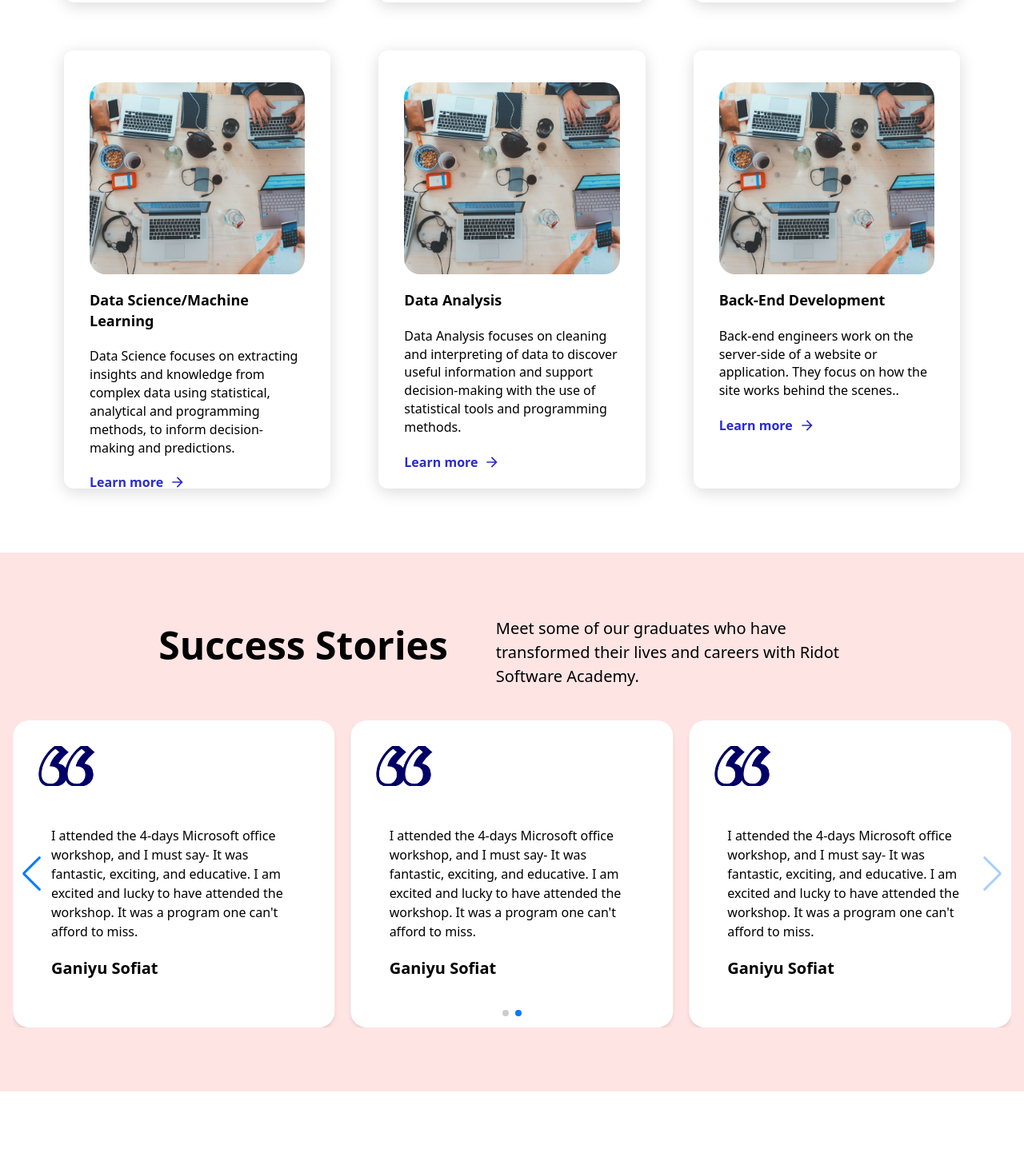
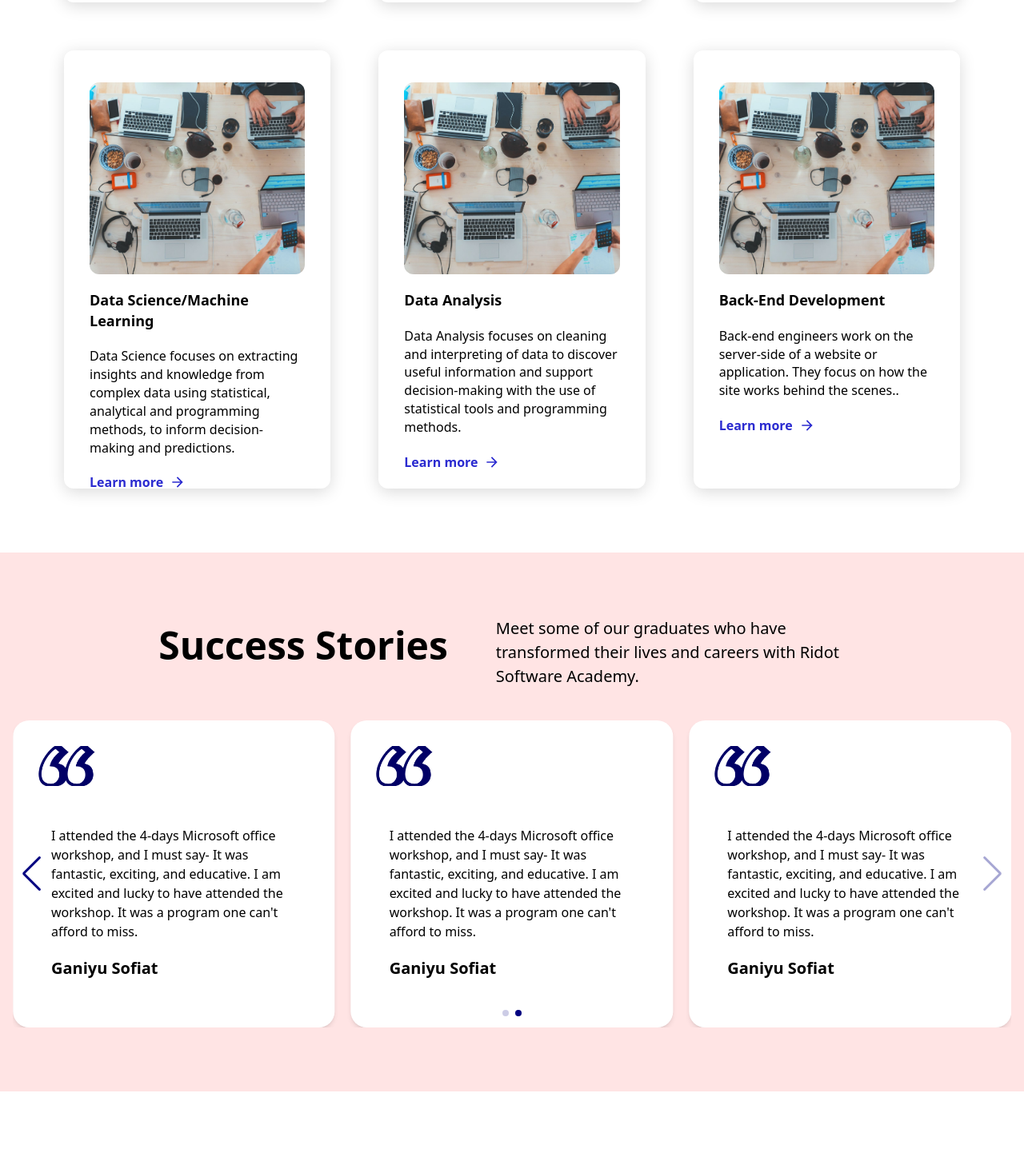
Before and after one commit to rahmlad-aramide/ridot-software-academy, a Next.js app: page / in a window 1280 px wide. Shown: the part 2950-4387 px from the top of the page at 80% size. Built offline with nearby package versions, Linux system fonts and the light colour scheme.

Commit message:
All corrections fixed

```diff
--- a/app/courses/page.tsx
+++ b/app/courses/page.tsx
@@ -70,11 +70,11 @@ export default function AllCoursesPage() {
           {coursesSection.map(({ id, course, content, image, link }) => (
             <div
               key={id}
-              className="mx-auto xs:max-w-[528px] xs:h-[391px]  h-[417px] w-full space-y-5 rounded-[12px] bg-white px-5 py-5 xs:px-5 xs:py-5 shadow-[0_4px_20px_rgba(0,0,0,0.15)] backdrop-blur-[15px] md:h-[360px] md:max-w-[305px] md:space-y-2 md:px-3 md:pt-3 lg:h-[548px] lg:max-w-[363px] lg:space-y-5 lg:px-8 lg:py-10"
+              className="mx-auto xs:max-w-[528px] xs:h-[391px] h-[417px] w-full space-y-5 rounded-[12px] bg-white px-5 py-5 xs:px-5 xs:py-5 shadow-[0_4px_20px_rgba(0,0,0,0.15)] backdrop-blur-[15px] md:h-[360px] md:max-w-[305px] md:space-y-2 md:px-3 md:pt-3 lg:h-[548px] lg:max-w-[363px] lg:space-y-5 lg:px-8 lg:py-10"
             >
               <div className="relative w-full h-[170px] md:h-[200px] lg:h-[240px]">
                 <Image
-                  className="rounded-[20px] object-cover"
+                  className="rounded-[12px] object-cover"
                   src={image}
                   alt="img"
                   quality={100}
--- a/app/globals.css
+++ b/app/globals.css
@@ -18,6 +18,13 @@
 .scrollbar-hide::-webkit-scrollbar {
   display: none;
 }
+.swiper-button-next,
+.swiper-button-prev {
+  color: rgb(1, 0, 128) !important;
+}
+.swiper-pagination-bullet {
+  background-color: rgb(1, 0, 128) !important;
+}
 .clip-top-right-notch {
   position: relative;
   border: 2px solid rgb(1, 0, 128);
--- a/app/page.tsx
+++ b/app/page.tsx
@@ -36,7 +36,7 @@ const { isFormOpen, closeForm, openForm } = useFormStore();
           </button>
         </div>
 
-        <div className="mx-auto xs:h-[700px] relative h-[288px] w-full md:max-w-[465px] md:h-[465px] lg:max-w-[532px] lg:h-[532px]">
+        <div className="mx-auto xs:h-[700px] relative h-[320px] w-full md:max-w-[465px] md:h-[465px] lg:max-w-[532px] lg:h-[532px]">
           <Image
             className="rounded-[20px] object-cover"
             src="/home-image.png"
```
